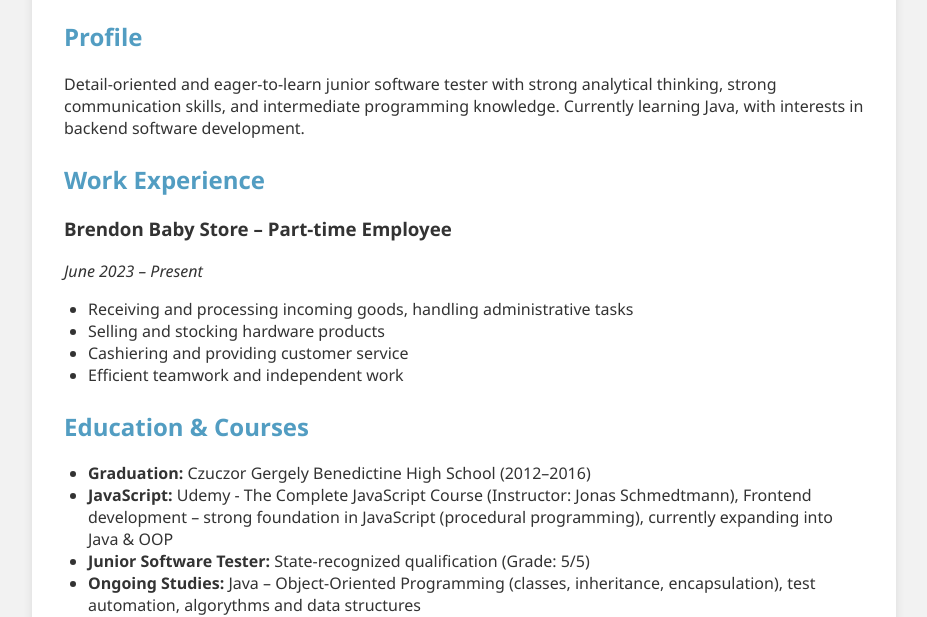
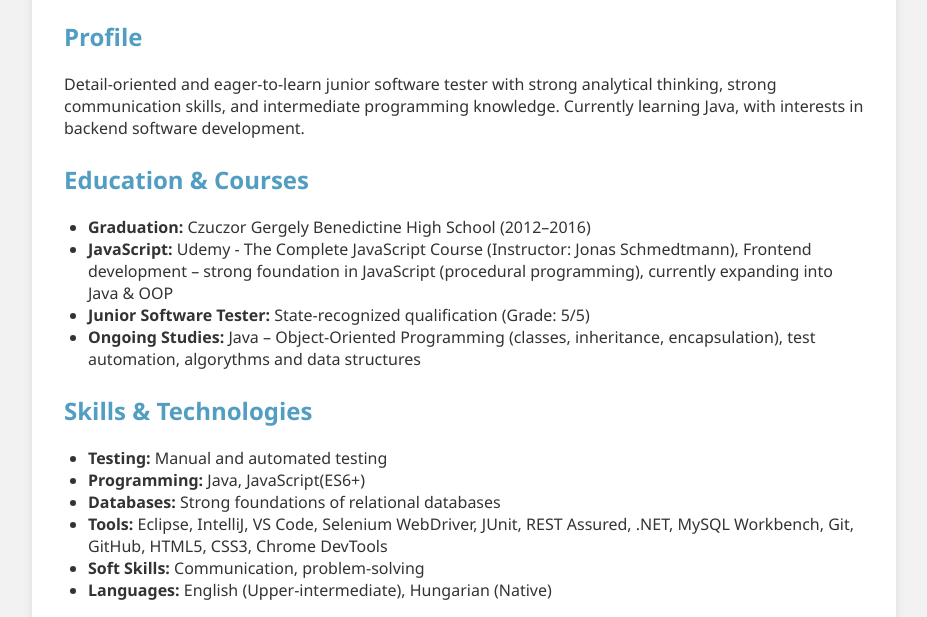
Before and after one commit to stellaura/cv, a plain HTML site: page index.html in a window 1280 px wide. Shown: the part 210-827 px from the top of the page, without its empty margins (176-1103 px from the left). Drawn offline with Linux system fonts and the light colour scheme.

Commit message:
some changes

```diff
--- a/index.html
+++ b/index.html
@@ -35,22 +35,6 @@
           backend software development.
         </p>
       </section>
-
-      <section>
-        <h2>Work Experience</h2>
-        <h3>Brendon Baby Store – Part-time Employee</h3>
-        <p><em>June 2023 – Present</em></p>
-        <ul>
-          <li>
-            Receiving and processing incoming goods, handling administrative
-            tasks
-          </li>
-          <li>Selling and stocking hardware products</li>
-          <li>Cashiering and providing customer service</li>
-          <li>Efficient teamwork and independent work</li>
-        </ul>
-      </section>
-
       <section>
         <h2>Education & Courses</h2>
         <ul>
```
Also changed, not shown: 1 other file.
